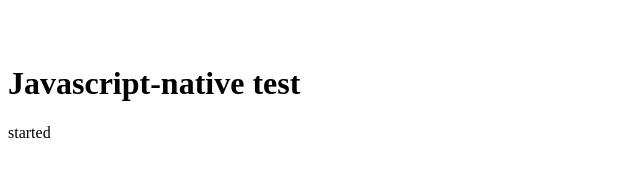
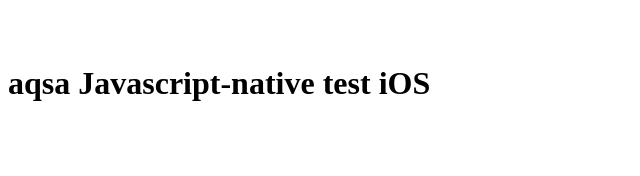
Before and after one commit to brodybits/aqsa-query-test-ios, a plain HTML site: page www/index.html in a window 1280 px wide. Shown: the whole page, without its empty margins (0-640 px from the left). Drawn offline with Linux system fonts and the light colour scheme.

Commit message:
Fix for aqcallback; update README.md; cleanup

```diff
--- a/www/index.html
+++ b/www/index.html
@@ -1,11 +1,11 @@
 <head>
 </head>
 <body>
-    <br/>
-    <br/>
-    <h1>Javascript-native test</h1>
-    <div id='s1'></div>
-    <div id='r1'></div>
-    <div id='t1'></div>
-    <script src="index.js"></script>
+  <br/>
+  <br/>
+  <h1>aqsa Javascript-native test iOS</h1>
+  <div id='r1'></div>
+  <div id='t1'></div>
+  <div id='res'></div>
+  <script src='index.js'></script>
 </body>
--- a/www/index.js
+++ b/www/index.js
@@ -1,7 +1,11 @@
-document.getElementById('s1').innerHTML="started";
+function aqcallback(s) {
+    document.getElementById('res').innerHTML=s;
+}
+
 function TestObjectCB(a1, a2) {
     document.getElementById('t1').innerHTML="got mycb<br/>arg1: " + a1 + "<br/>arg2: " + a2;
 }
+
 var r = TestObject.query("test-string-1", "test-string-2");
 document.getElementById('r1').innerHTML="got res: " + r;
 
```
Also changed, not shown: 2 other files.
